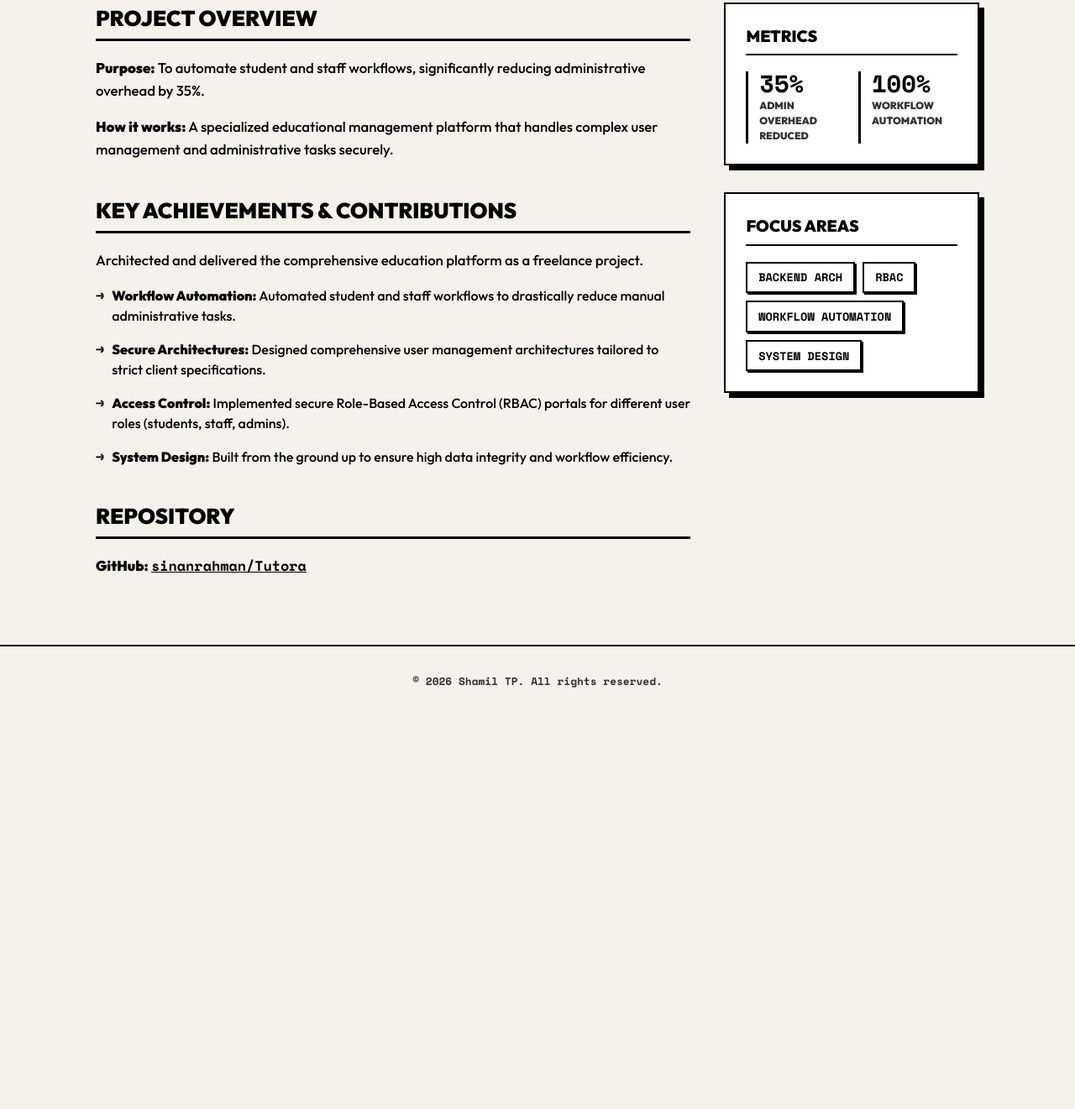
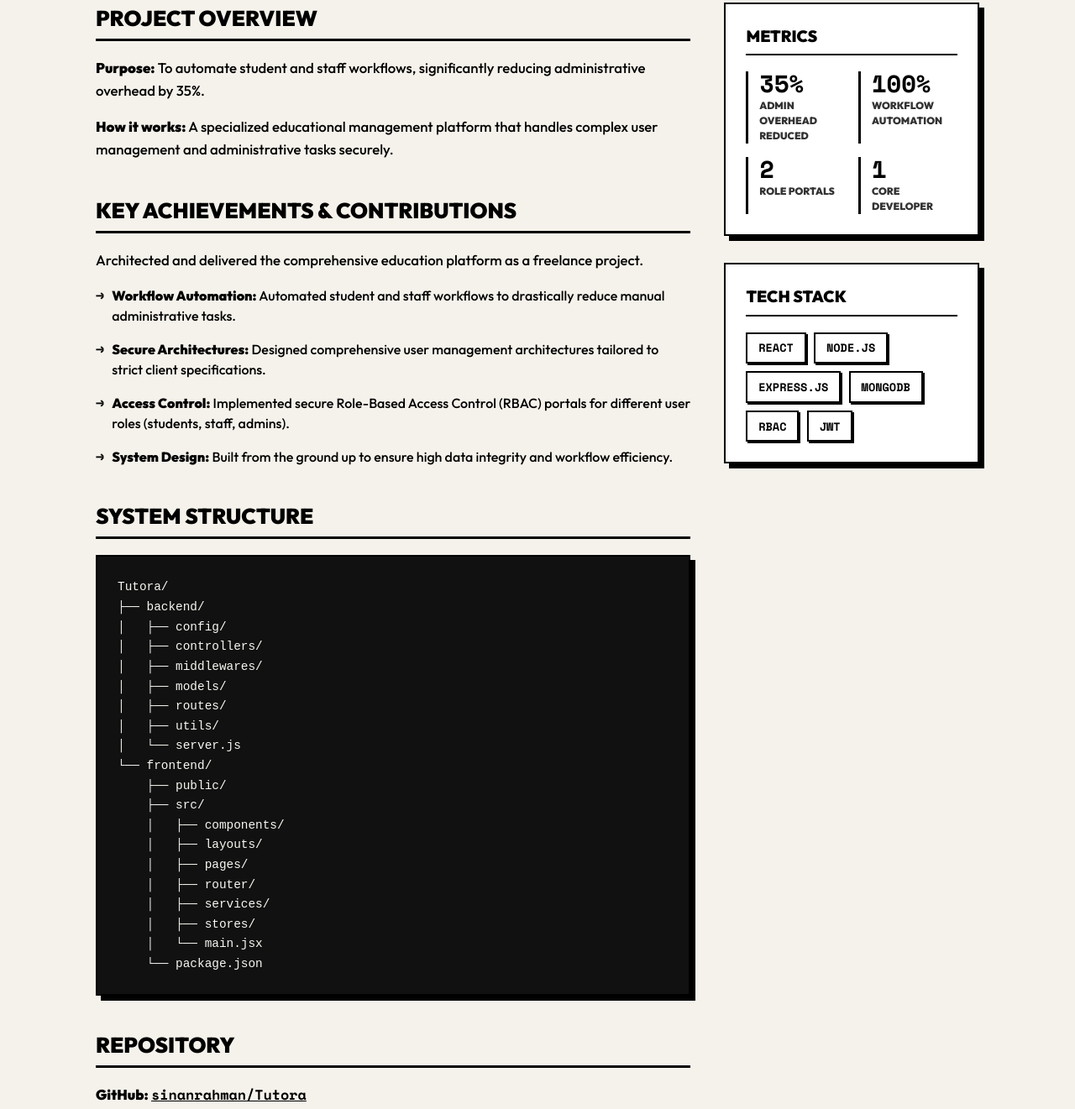
Before and after one commit to shamil-tp/my_works, a plain HTML site: page tutora.html in a window 1280 px wide. Shown: the part 309-1630 px from the top of the page at 84% size. Before the commit the page ends 1163 px from the top, so only its background shows below. Drawn offline with nearby package versions, Linux system fonts and the light colour scheme.

Commit message:
updated tutora

```diff
--- a/tutora.html
+++ b/tutora.html
@@ -56,6 +56,32 @@
                 </section>
 
                 <section class="content-section">
+                    <h2 class="section-heading">System Structure</h2>
+                    <div class="code-block">
+                        <pre><code>Tutora/
+├── backend/
+│   ├── config/
+│   ├── controllers/
+│   ├── middlewares/
+│   ├── models/
+│   ├── routes/
+│   ├── utils/
+│   └── server.js
+└── frontend/
+    ├── public/
+    ├── src/
+    │   ├── components/
+    │   ├── layouts/
+    │   ├── pages/
+    │   ├── router/
+    │   ├── services/
+    │   ├── stores/
+    │   └── main.jsx
+    └── package.json</code></pre>
+                    </div>
+                </section>
+
+                <section class="content-section">
                     <h2 class="section-heading">Repository</h2>
                     <div class="prose">
                         <p><strong>GitHub:</strong> <a href="https://github.com/sinanrahman/Tutora.git" target="_blank" style="text-decoration: underline; font-family: var(--font-mono); font-weight: 700;">sinanrahman/Tutora</a></p>
@@ -75,16 +101,26 @@
                             <span class="m-val">100%</span>
                             <span class="m-label">Workflow Automation</span>
                         </div>
+                        <div class="metric-item">
+                            <span class="m-val">2</span>
+                            <span class="m-label">Role Portals</span>
+                        </div>
+                        <div class="metric-item">
+                            <span class="m-val">1</span>
+                            <span class="m-label">Core Developer</span>
+                        </div>
                     </div>
                 </div>
 
                 <div class="sidebar-widget">
-                    <h3 class="widget-title">Focus Areas</h3>
+                    <h3 class="widget-title">Tech Stack</h3>
                     <div class="tag-cloud">
-                        <span class="tag">Backend Arch</span>
+                        <span class="tag">React</span>
+                        <span class="tag">Node.js</span>
+                        <span class="tag">Express.js</span>
+                        <span class="tag">MongoDB</span>
                         <span class="tag">RBAC</span>
-                        <span class="tag">Workflow Automation</span>
-                        <span class="tag">System Design</span>
+                        <span class="tag">JWT</span>
                     </div>
                 </div>
             </aside>
```
